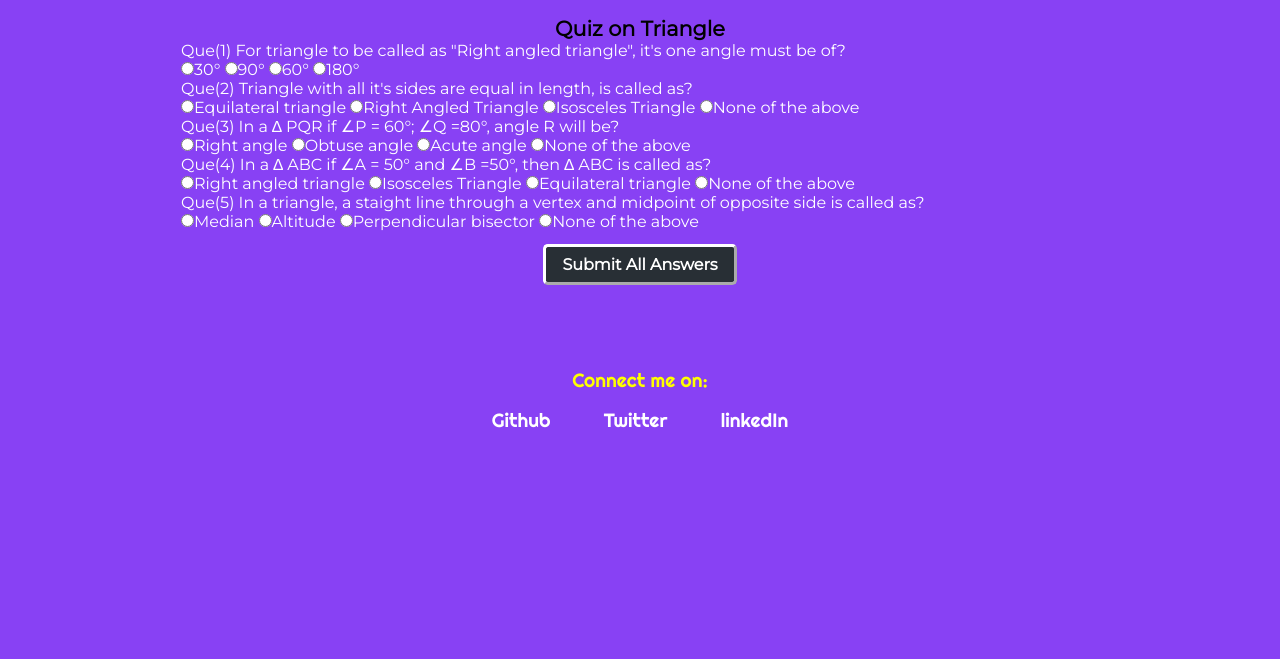
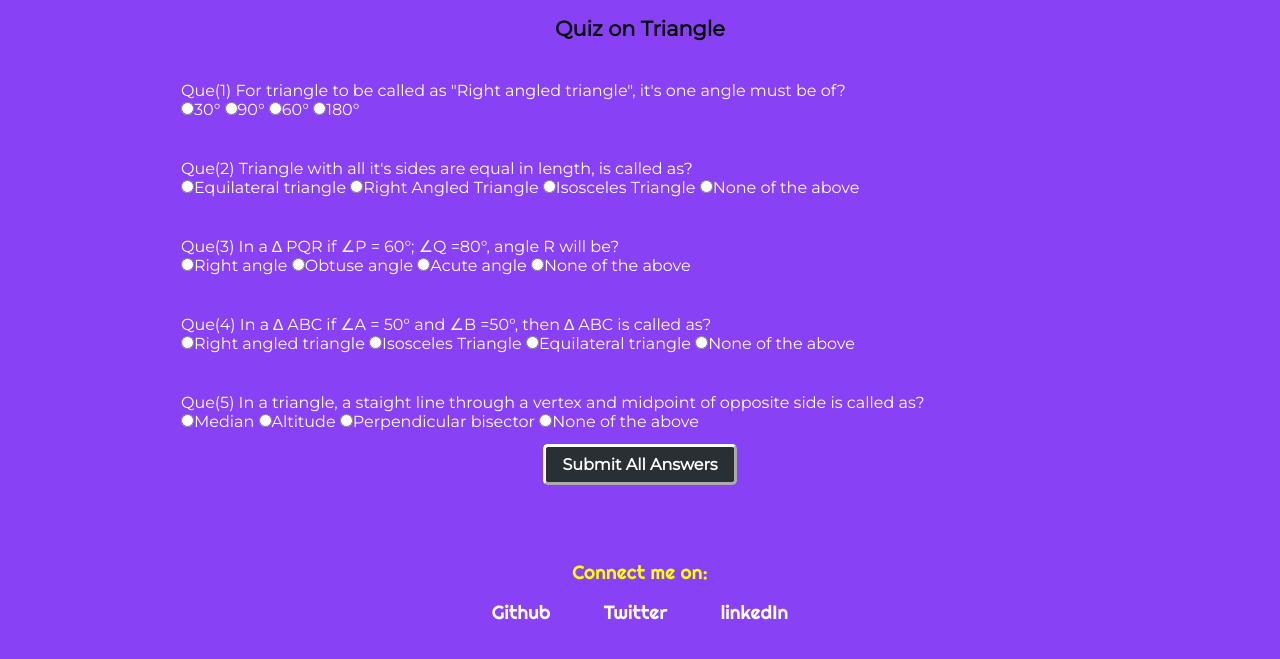
Before and after one commit to SanjayJatti/fun-with-triangles, a plain HTML site: page quiz.html in a window 1280 px wide. Shown: the part 81-740 px from the top of the page. Drawn offline with Linux system fonts and the light colour scheme.

Commit message:
add padding in quiz

```diff
--- a/quiz.css
+++ b/quiz.css
@@ -52,7 +52,7 @@ h3{
 }
 
 .container {
-    margin: 1rem auto;
+    margin:1rem auto;
     max-width: 950px;
     padding-left: 1rem;
     padding-right: 1rem;
@@ -62,6 +62,9 @@ h3{
 }
 h3{
     font-weight: bold;
+}
+.questions{
+    padding-top: 2.5rem;
 }
 .container-fluid {
     padding-left: 1rem;
@@ -95,7 +98,6 @@ button{
     border-top-right-radius: 1rem;
     text-align: center;
     font-size: 1.2rem;
-    margin-top: 1.5rem;
 }
 .footer .heading {
     padding-bottom: 1rem;
```
